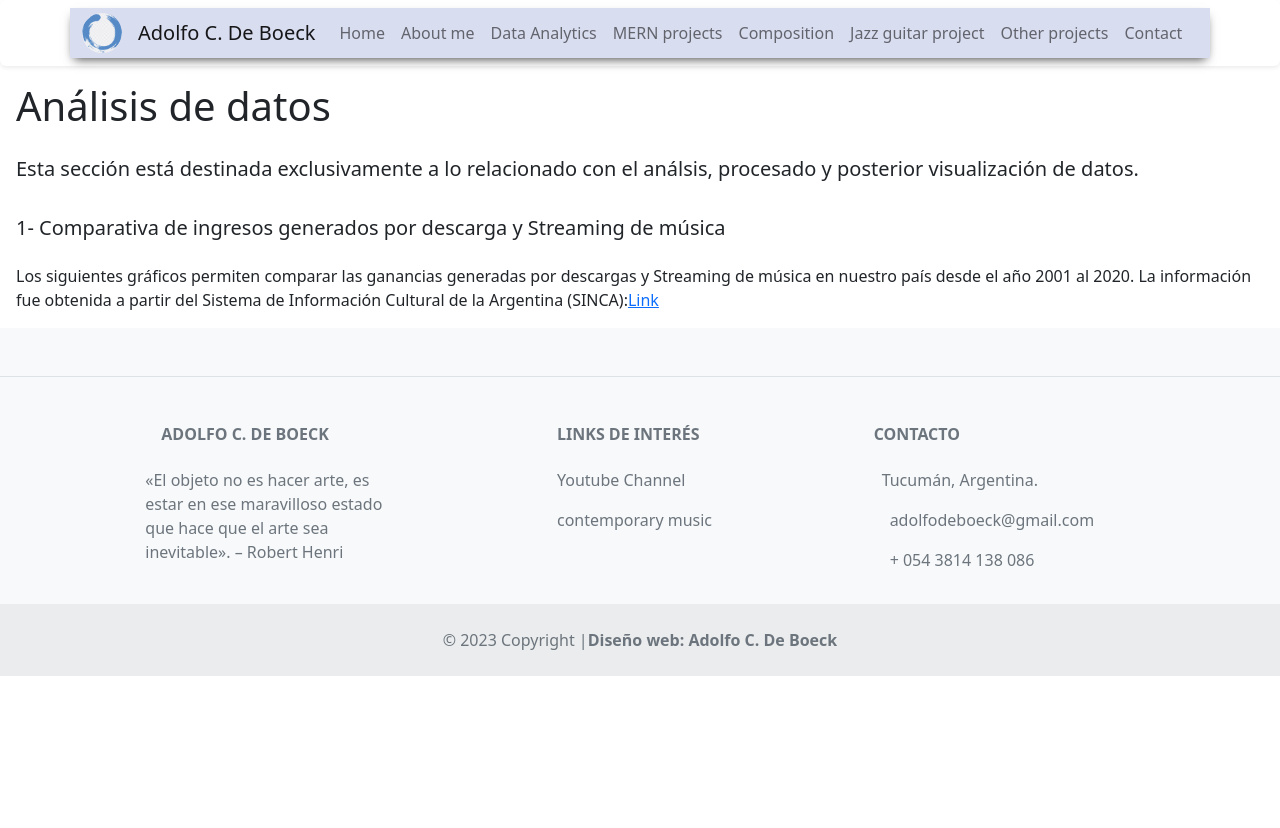
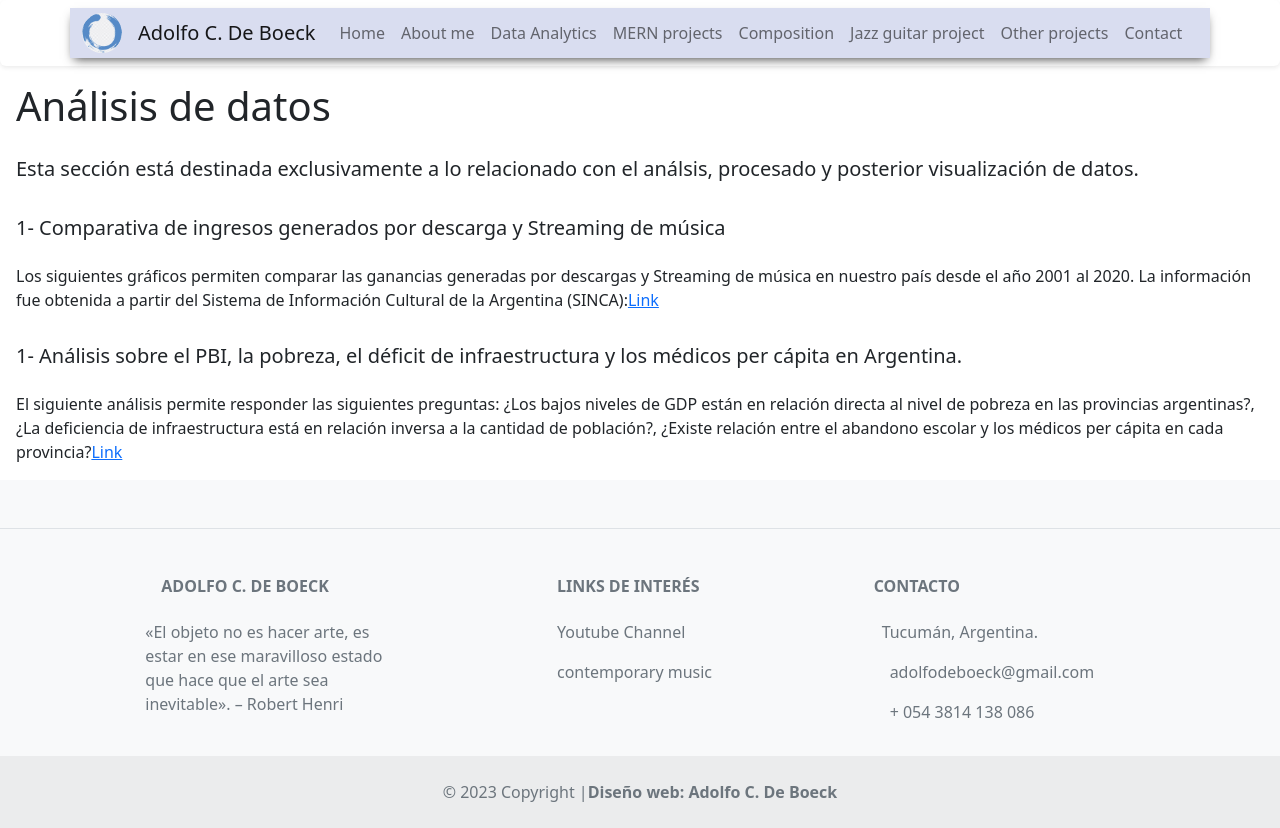
Before and after one commit to adolfo85/adolfodeboeck, a React (Create React App) app: page /dataanalytics in a window 1280 px wide. Before the commit the page ends 800 px from the top, so only its background shows below. Built offline with nearby package versions, Linux system fonts and the light colour scheme.

Commit message:
actualización de artículo data

```diff
--- a/public/index.html
+++ b/public/index.html
@@ -2,6 +2,7 @@
 <html lang="en">
   <head>
     <meta charset="utf-8" />
+    <!-- Por qué el icono no se muestra en netlify a pesar de estár bien realizado.  -->
     <link rel="icon" href="./favicon.ico" />
     <meta name="viewport" content="width=device-width, initial-scale=1" />
     <meta name="theme-color" content="#000000" />
--- a/src/components/Articulodata.jsx
+++ b/src/components/Articulodata.jsx
@@ -20,6 +20,18 @@ function Articulo1() {
 </div>
 
 
+<div class="d-flex position-relative">
+  {/* <img src="..." class="flex-shrink-0 me-3" alt="..."> */}
+  <div>
+    <h5 className="m-2 p-2">1- Análisis sobre el PBI, la pobreza, el déficit de infraestructura y los médicos per cápita en Argentina.</h5>
+    <p className = "m-2 p-2" >El siguiente análisis permite responder las siguientes preguntas: ¿Los bajos niveles de GDP están en relación directa al nivel de pobreza en las provincias argentinas?, ¿La deficiencia de infraestructura está en relación inversa a la cantidad de población?, ¿Existe relación entre el abandono escolar y los médicos per cápita en cada provincia?
+
+    <a className = "m-4 p-3" href="https://deepnote.com/workspace/adolfo-003e916a-3c8a-4326-b1b3-26d1db77b68c/project/Argentina-086aa98e-b64a-4de0-9cc6-0e129ce0e61a/notebook/Notebook%201-3eaa39bf77ae4eb19d7d5f0cbc5495e5" class="stretched-link">Link</a>
+    </p>
+  </div>
+</div>
+
+
     </>
   );
 }
--- a/src/components/Toggle3.jsx
+++ b/src/components/Toggle3.jsx
@@ -13,7 +13,7 @@ function Toogle3() {
     <div className=' mt-5 row'>
 
       <img src={foto} className="fotoportada rounded float-right col-lg-7 Regular shadow p-4 mt-3 " alt="..."></img>
-    <p className="lead col-lg-5 mt-3">¡Hola! Mi nombre es Adolfo De Boeck. Estudié la carrera de programación Full Stack en Rolling Code, actualmente me inclino hacia el análisis de datos manejando lenguajes como Phyton, MySQL, así también herramientas como Excel y diferentes formas de visualización de datos.
+    <p className="lead col-lg-5 mt-3"> Mi nombre es Adolfo De Boeck y actualmente recido en San Miguel de Tucumán, Argentina. Estudié la carrera de programación Full Stack en Rolling Code, actualmente me inclino hacia el análisis de datos manejando lenguajes como Phyton, MySQL, así también herramientas como Excel y diferentes formas de visualización de datos.
 Por otro lado, soy odontólogo (UNT) y curso mi cuarto año de cursos de capacitación en ortodoncia en PRODONOA. También Licenciado y Profesor en música orientación composición (UNLP), y participo como colaborador en proyectos de investigación en esa institución.
 Como verás, me apasiona perfeccionarme en diferentes ámbitos y, en algún punto, hacer que todas esas aristas se toquen para sacar lo mejor de mí en cada proyecto.
 Mi meta es seguir aprendiendo distintas tecnologías, sobre todo en el área de análisis y ciencia de datos. Creo que esto último nos permite valorar lo que tenemos para, desde ahí, poder crecer, comprender lo que nos rodea, y tomar las decisiones que sean más oportunas en cualquier ámbito.
```
